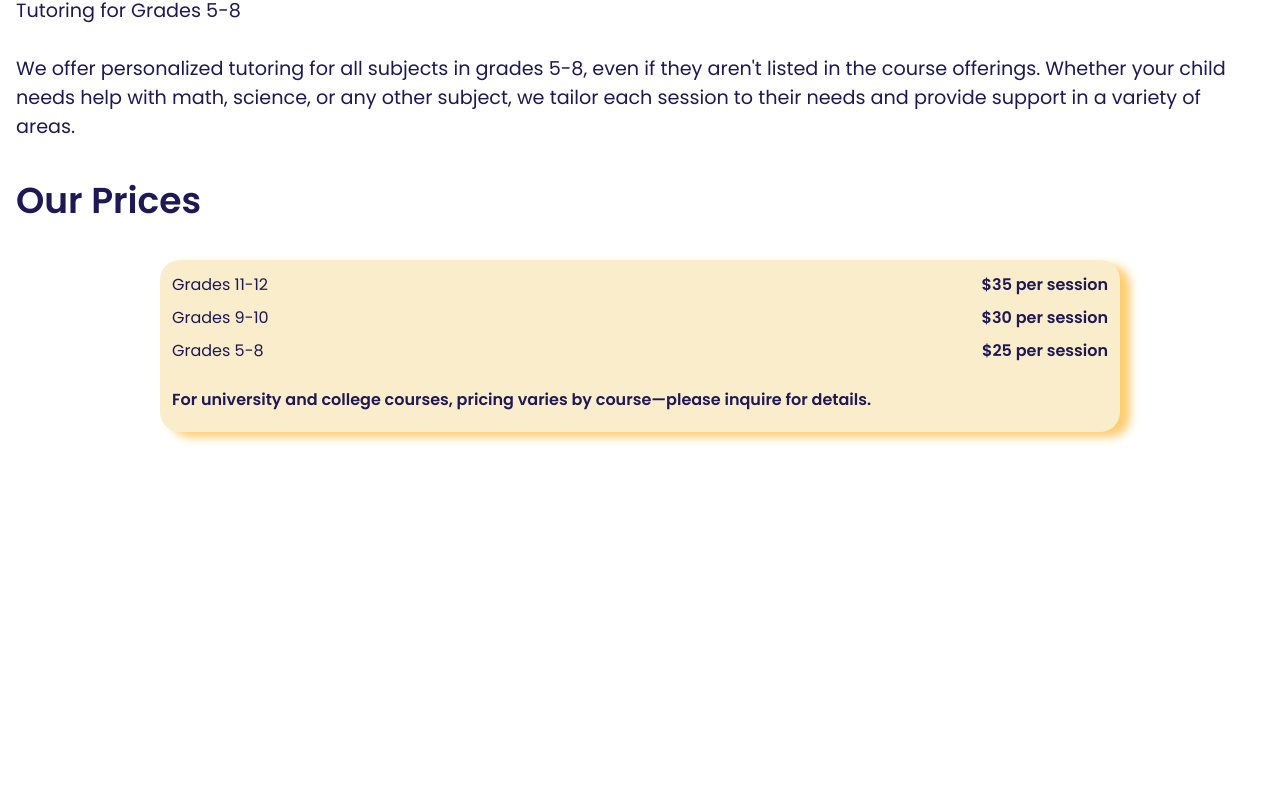
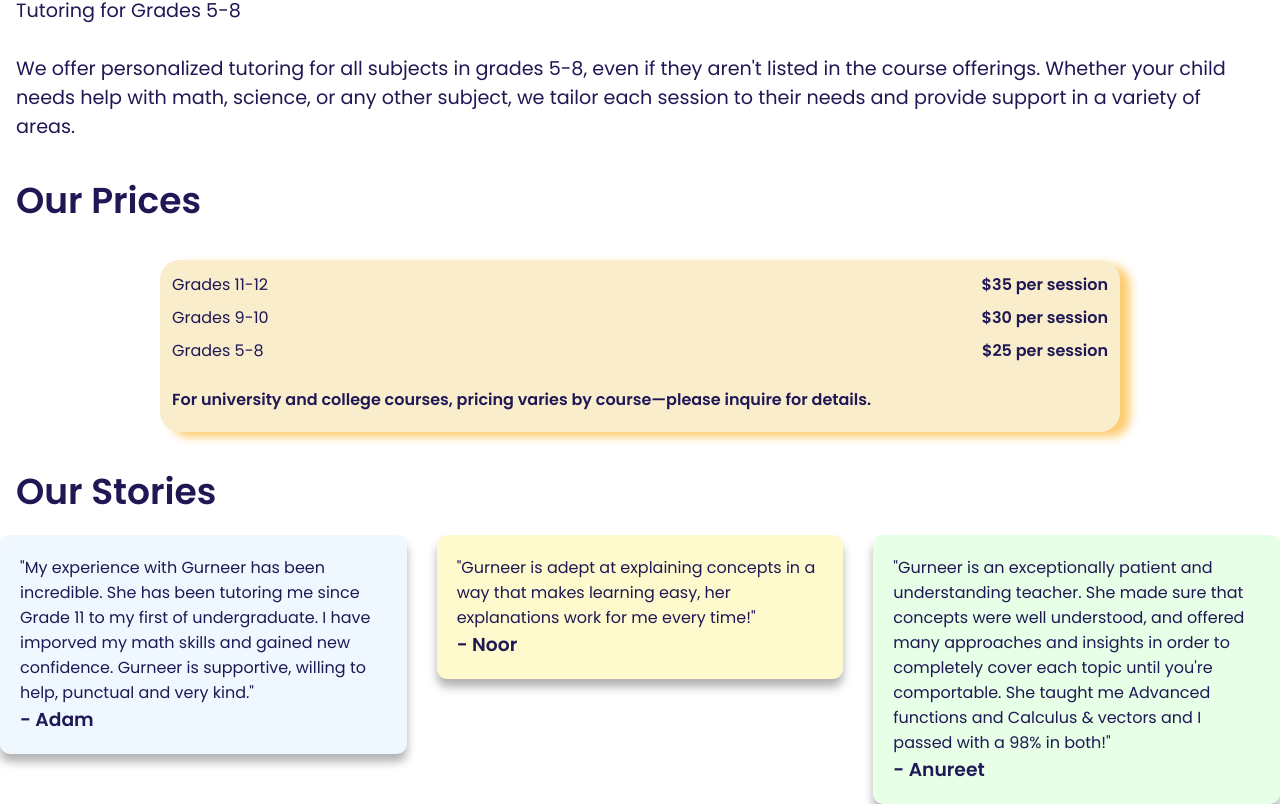
Before and after one commit to gurneerbedi/momentum, a React (Vite) app: page / in a window 1280 px wide. Shown: the part 2250-3054 px from the top of the page. Before the commit the page ends 2714 px from the top, so only its background shows below. Built offline with nearby package versions, Linux system fonts and the light colour scheme.

Commit message:
added success stories

```diff
--- a/package.json
+++ b/package.json
@@ -13,7 +13,8 @@
     "react": "^19.0.0",
     "react-dom": "^19.0.0",
     "react-scroll": "^1.9.3",
-    "sass": "^1.86.0"
+    "sass": "^1.86.0",
+    "swiper": "^11.2.6"
   },
   "devDependencies": {
     "@eslint/js": "^9.21.0",
--- a/src/App.jsx
+++ b/src/App.jsx
@@ -3,6 +3,7 @@ import Header from './components/Header/Header.jsx'
 import Hero from './components/Hero/Hero.jsx'
 import CourseCard from "./components/CourseCard/CourseCard.jsx"
 import Prices from "./components/Prices/Prices.jsx"
+import Testimonials from './components/Testimonials/Testimonials.jsx'
 
 function App() {
 
@@ -12,6 +13,7 @@ function App() {
     <Hero></Hero>
     <CourseCard/>
     <Prices/>
+    <Testimonials/>
     </>
   )
 }
--- /dev/null
+++ b/src/components/Testimonials/Testimonials.jsx
@@ -0,0 +1,51 @@
+import "./Testimonials.scss"
+import { Swiper, SwiperSlide } from 'swiper/react';
+import 'swiper/css';
+import 'swiper/css/pagination';
+import { Pagination } from 'swiper/modules';
+
+
+function Testimonials(){
+
+    const stories = [
+        {
+            id: 1,
+            author: "Adam",
+            comment: "My experience with Gurneer has been incredible. She has been tutoring me since Grade 11 to my first of undergraduate. I have imporved my math skills and gained new confidence. Gurneer is supportive, willing to help, punctual and very kind.",
+        },
+        {
+            id: 2,
+            author: "Noor",
+            comment: "Gurneer is adept at explaining concepts in a way that makes learning easy, her explanations work for me every time!",
+        },
+        {
+            id: 3,
+            author: "Anureet",
+            comment: "Gurneer is an exceptionally patient and understanding teacher. She made sure that concepts were well understood, and offered many approaches and insights in order to completely cover each topic until you're comportable. She taught me Advanced functions and Calculus & vectors and I passed with a 98% in both!",
+        }
+    ]
+    return<>
+<section className="testimonials">
+            <h2 className="testimonials__title">Our Stories</h2>
+            <Swiper
+                modules={[Pagination]}
+                pagination={{ clickable: true }}
+                spaceBetween={30}
+                breakpoints={{
+                    320: { slidesPerView: 1 },
+                    768: { slidesPerView: 2 },
+                    1024: { slidesPerView: 3 }
+                }}
+                className="testimonials-swiper"
+            >
+                {stories.map((story, index) => (
+                    <SwiperSlide key={story.id} className={`testimonial-card color-${index % 3}`}>
+                        <p className="testimonial-text">"{story.comment}"</p>
+                        <h3 className="testimonial-author">- {story.author}</h3>
+                    </SwiperSlide>
+                ))}
+            </Swiper>
+        </section>
+    </>
+}
+export default Testimonials;
--- /dev/null
+++ b/src/components/Testimonials/Testimonials.scss
@@ -0,0 +1,30 @@
+
+@use "../../partials/_styles.scss" as *;
+@use "../../partials/_fonts.scss" as *;
+
+
+.testimonial-card {
+    padding: 20px;
+    font-size: 1rem;
+    border-radius: 10px;
+    margin: 0 auto;
+    box-shadow: 0 8px 10px rgba(0, 0, 0, 0.3);
+    width: 80%;
+}
+
+.testimonials__title{
+    margin: 1rem;
+}
+
+
+.color-0 {
+    background-color: #f0f8ff;
+}
+
+.color-1 {
+    background-color: #fffacd;
+}
+
+.color-2 {
+    background-color: #e6ffe6;
+}
```
Also changed, not shown: 1 other file (tests, documents, lock files or other folders).
